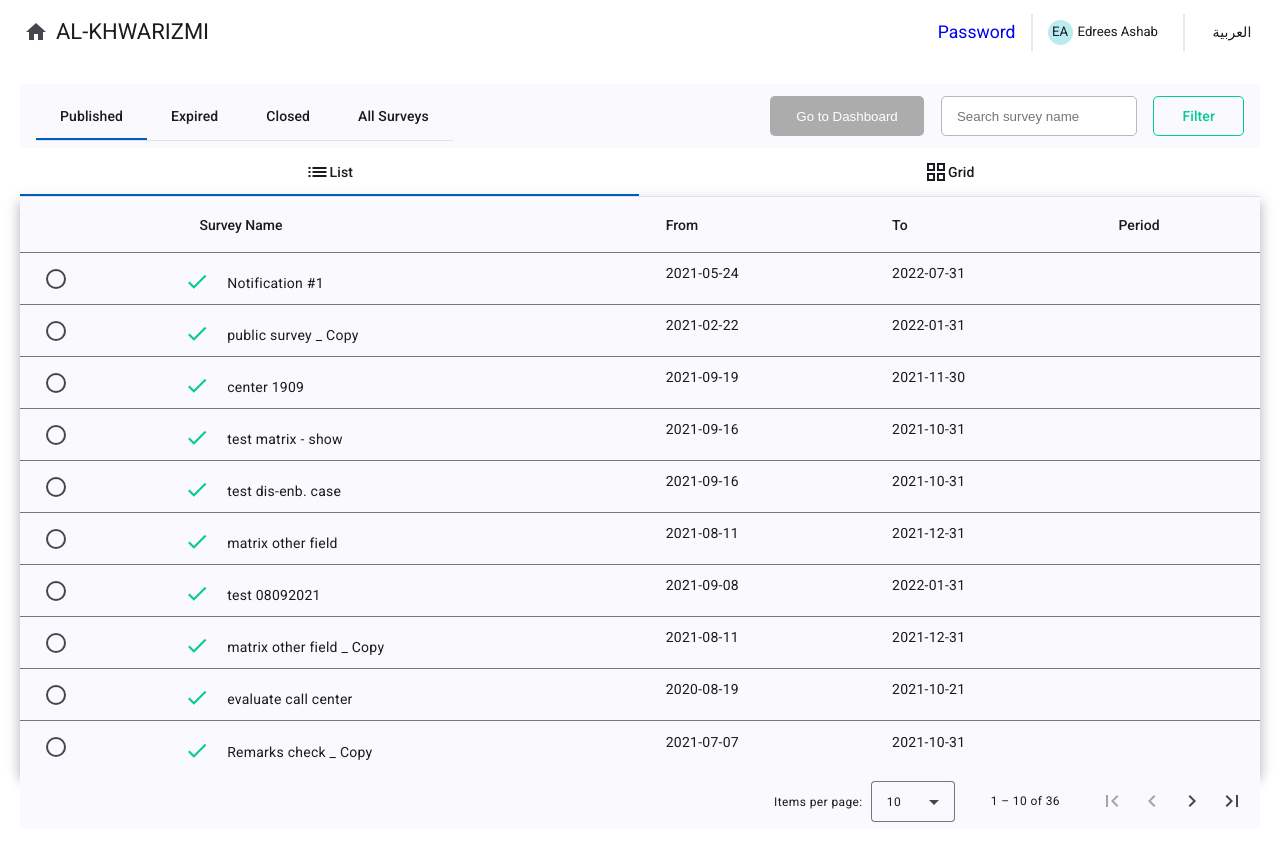
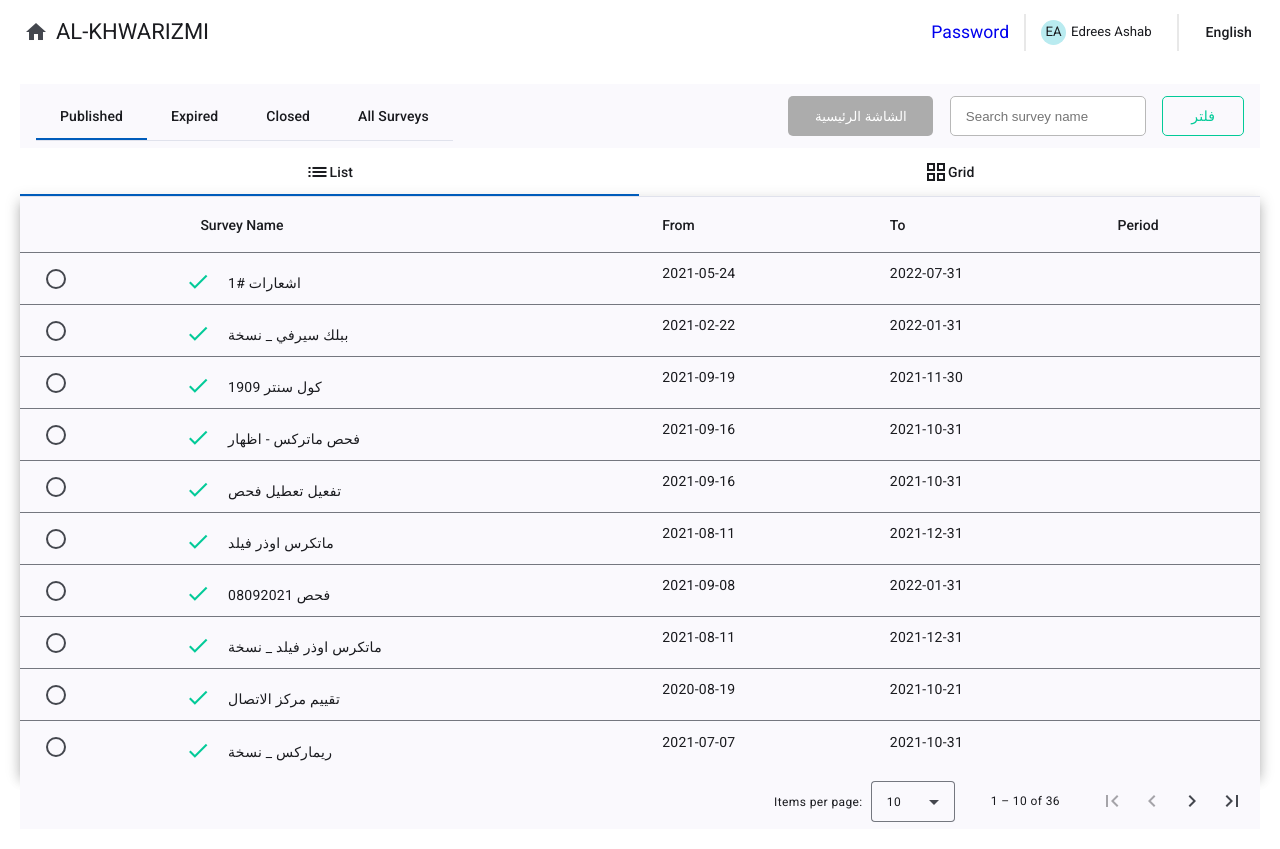
Before and after one commit to EdreesAshab/learning, an Angular app: page / in a window 1280 px wide. Built offline with nearby package versions, Linux system fonts and the light colour scheme; data requests are answered from the project's data file.

Commit message:
Added language translate (In-complete)

```diff
--- a/src/app/components/header/header.component.html
+++ b/src/app/components/header/header.component.html
@@ -25,5 +25,7 @@
     <hr style="height: 35px; border: 1px solid #e8e8e8" />
   </div>
 
-  <button mat-button>العربية</button>
+  <button mat-button (click)="toggleLanguage()">
+    {{ "العربية" | language : "langs" : "language" }}
+  </button>
 </mat-toolbar>
--- a/src/app/components/header/header.component.ts
+++ b/src/app/components/header/header.component.ts
@@ -1,4 +1,4 @@
-import { Component } from '@angular/core';
+import { ChangeDetectorRef, Component } from '@angular/core';
 import { RouterLink } from '@angular/router';
 
 import { MatIconModule } from '@angular/material/icon';
@@ -7,6 +7,9 @@ import { MatToolbarModule } from '@angular/material/toolbar';
 import { MatDividerModule } from '@angular/material/divider';
 
 import { InitialCircleComponent } from '../initial-circle/initial-circle.component';
+import { UiService } from '../../services/ui.service';
+import { LanguagePipe } from '../../pipes/language.pipe';
+import { Subscription } from 'rxjs';
 
 @Component({
   selector: 'app-header',
@@ -18,10 +21,26 @@ import { InitialCircleComponent } from '../initial-circle/initial-circle.compone
     MatToolbarModule,
     MatDividerModule,
     InitialCircleComponent,
+    LanguagePipe,
   ],
   templateUrl: './header.component.html',
   styleUrl: './header.component.css',
 })
 export class HeaderComponent {
   name: string = 'Edrees Ashab';
+  language: string = 'Ar';
+
+  subscription: Subscription;
+
+  constructor(private uiService: UiService) {}
+
+  ngOnInit() {
+    this.subscription = this.uiService.language$.subscribe((language) => {
+      this.language = language;
+    });
+  }
+
+  toggleLanguage() {
+    this.uiService.toggleLanguage();
+  }
 }
--- a/src/app/components/survey-grid-view-item/survey-grid-view-item.component.html
+++ b/src/app/components/survey-grid-view-item/survey-grid-view-item.component.html
@@ -13,7 +13,7 @@
     ></mat-icon>
   </div>
 
-  <mat-card-content>{{ survey.SurveyName }}</mat-card-content>
+  <mat-card-content>{{ survey | language : "Name" }}</mat-card-content>
 
   <hr
     *ngIf="surveyPeriods.length > 0"
--- a/src/app/components/survey-grid-view-item/survey-grid-view-item.component.ts
+++ b/src/app/components/survey-grid-view-item/survey-grid-view-item.component.ts
@@ -9,6 +9,7 @@ import { MatInputModule } from '@angular/material/input';
 import { MatSelectModule } from '@angular/material/select';
 
 import { Survey, Period } from '../../types';
+import { LanguagePipe } from '../../pipes/language.pipe';
 
 @Component({
   selector: 'app-survey-grid-view-item',
@@ -21,6 +22,7 @@ import { Survey, Period } from '../../types';
     MatIconModule,
     MatInputModule,
     MatSelectModule,
+    LanguagePipe,
   ],
   templateUrl: './survey-grid-view-item.component.html',
   styleUrl: './survey-grid-view-item.component.css',
--- a/src/app/components/surveys-list-view/surveys-list-view.component.html
+++ b/src/app/components/surveys-list-view/surveys-list-view.component.html
@@ -47,7 +47,7 @@
         *ngIf="row.SURVEY_STATUS_EN === 'Closed'"
       ></mat-icon>
 
-      {{ row.SurveyName }}
+      {{ row | language : "Name" }}
     </td>
   </ng-container>
 
--- a/src/app/components/surveys-list-view/surveys-list-view.component.ts
+++ b/src/app/components/surveys-list-view/surveys-list-view.component.ts
@@ -14,6 +14,7 @@ import { MatSelectModule } from '@angular/material/select';
 import { MatRadioModule } from '@angular/material/radio';
 import { UiService } from '../../services/ui.service';
 import { Subscription } from 'rxjs';
+import { LanguagePipe } from '../../pipes/language.pipe';
 
 @Component({
   selector: 'app-surveys-list-view',
@@ -29,6 +30,7 @@ import { Subscription } from 'rxjs';
     MatSelectModule,
     MatSortModule,
     MatRadioModule,
+    LanguagePipe,
   ],
   templateUrl: './surveys-list-view.component.html',
   styleUrl: './surveys-list-view.component.css',
--- a/src/app/components/surveys/surveys.component.html
+++ b/src/app/components/surveys/surveys.component.html
@@ -16,7 +16,7 @@
         [disabled]="selectedSurvey === null"
         (click)="openDialog()"
       >
-        Go to Dashboard
+        {{ "Go to Dashboard" | language : "langs" : "dashboard" }}
       </button>
       <input
         type="text"
@@ -28,7 +28,7 @@
         [(ngModel)]="searchName"
       />
       <button mat-button class="btn unfilledBtn" [matMenuTriggerFor]="menu">
-        Filter
+        {{ "Filter" | language : "langs" : "filter" }}
       </button>
 
       <mat-menu #menu="matMenu">
@@ -43,7 +43,7 @@
   <div>
     <!-- No Surveys -->
     <p *ngIf="currentSurveys && currentSurveys.length === 0">
-      NO RESULTS FOUND
+      {{ "NO RESULTS FOUND" | language : "langs" : "noResults" }}
     </p>
 
     <!-- Surveys -->
--- a/src/app/components/surveys/surveys.component.ts
+++ b/src/app/components/surveys/surveys.component.ts
@@ -26,6 +26,7 @@ import { DataService } from '../../services/data.service';
 import { UiService } from '../../services/ui.service';
 
 import { Period, Survey } from '../../types';
+import { LanguagePipe } from '../../pipes/language.pipe';
 
 @Component({
   selector: 'app-surveys',
@@ -47,6 +48,7 @@ import { Period, Survey } from '../../types';
     SurveysListViewComponent,
     SurveysGridViewComponent,
     DatePeriodPickerComponent,
+    LanguagePipe,
   ],
   templateUrl: './surveys.component.html',
   styleUrl: './surveys.component.css',
@@ -80,6 +82,8 @@ export class SurveysComponent {
 
   readonly SurveyName = signal('');
   readonly dialog = inject(MatDialog);
+
+  language: string = 'Ar';
 
   sort: Sort;
 
--- /dev/null
+++ b/src/app/langs.json
@@ -0,0 +1,16 @@
+{
+  "Ar": {
+    "language": "English",
+    "dashboard": "الشاشة الرئيسية",
+    "searchPlaceholder": "البحث عن استمارة",
+    "filter": "فلتر",
+    "noResults": "لم يتم العثور على نتائج"
+  },
+  "En": {
+    "language": "العربية",
+    "dashboard": "Go to Dashboard",
+    "searchPlaceholder": "Search survey name",
+    "filter": "Filter",
+    "noResults": "NO RESULTS FOUND"
+  }
+}
--- /dev/null
+++ b/src/app/pipes/language.pipe.ts
@@ -0,0 +1,31 @@
+import { ChangeDetectorRef, Pipe, PipeTransform } from '@angular/core';
+
+import { Subscription } from 'rxjs';
+import { UiService } from '../services/ui.service';
+
+import langs from '../langs.json';
+
+@Pipe({
+  name: 'language',
+  standalone: true,
+  pure: false,
+})
+export class LanguagePipe implements PipeTransform {
+  language: string = 'Ar';
+
+  subscription: Subscription;
+
+  constructor(private uiService: UiService) {
+    this.subscription = this.uiService.language$.subscribe((language) => {
+      this.language = language;
+      console.log(`in pipe this.language: ${this.language}`);
+    });
+  }
+
+  transform(value: any, ...args: string[]): any {
+    if (args[0] === 'langs')
+      return langs[this.language as keyof Object][args[1] as keyof Object];
+
+    return value[`Survey${args[0]}${this.language}`];
+  }
+}
--- a/src/app/services/ui.service.ts
+++ b/src/app/services/ui.service.ts
@@ -14,11 +14,15 @@ export class UiService {
   private filterPeriodSubject = new BehaviorSubject<Period | null>(null);
   private sortSubject = new BehaviorSubject<Sort | null>(null);
   private currentPageSubject = new BehaviorSubject<number>(0);
+  private languageSubject = new BehaviorSubject<string>('Ar');
 
   selectedSurvey$ = this.selectedSurveySubject.asObservable();
   filterPeriod$ = this.filterPeriodSubject.asObservable();
   sort$ = this.sortSubject.asObservable();
   currentPage$ = this.currentPageSubject.asObservable();
+  language$ = this.languageSubject.asObservable();
+
+  currentLanguage: string = 'Ar';
 
   constructor() {}
 
@@ -37,4 +41,10 @@ export class UiService {
   setCurrentPage(currentPage: number): void {
     this.currentPageSubject.next(currentPage);
   }
+
+  toggleLanguage(): void {
+    if (this.currentLanguage === 'Ar') this.currentLanguage = 'En';
+    else this.currentLanguage = 'Ar';
+    this.languageSubject.next(this.currentLanguage);
+  }
 }
```
Also changed, not shown: 1 other file (tests, documents, lock files or other folders).
